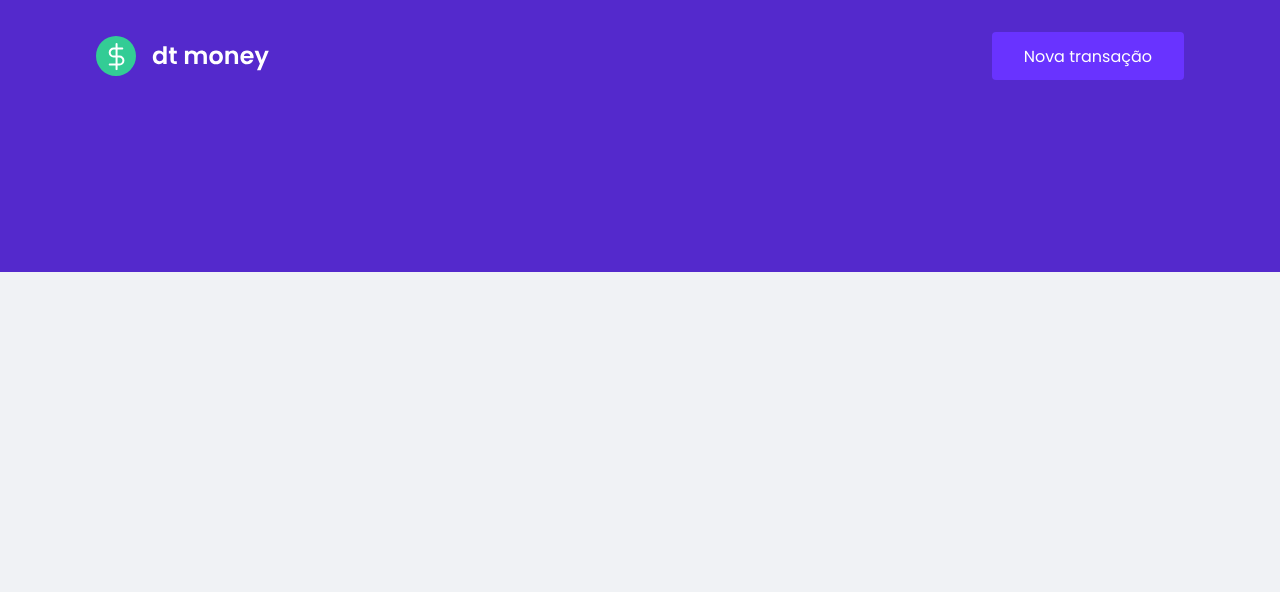
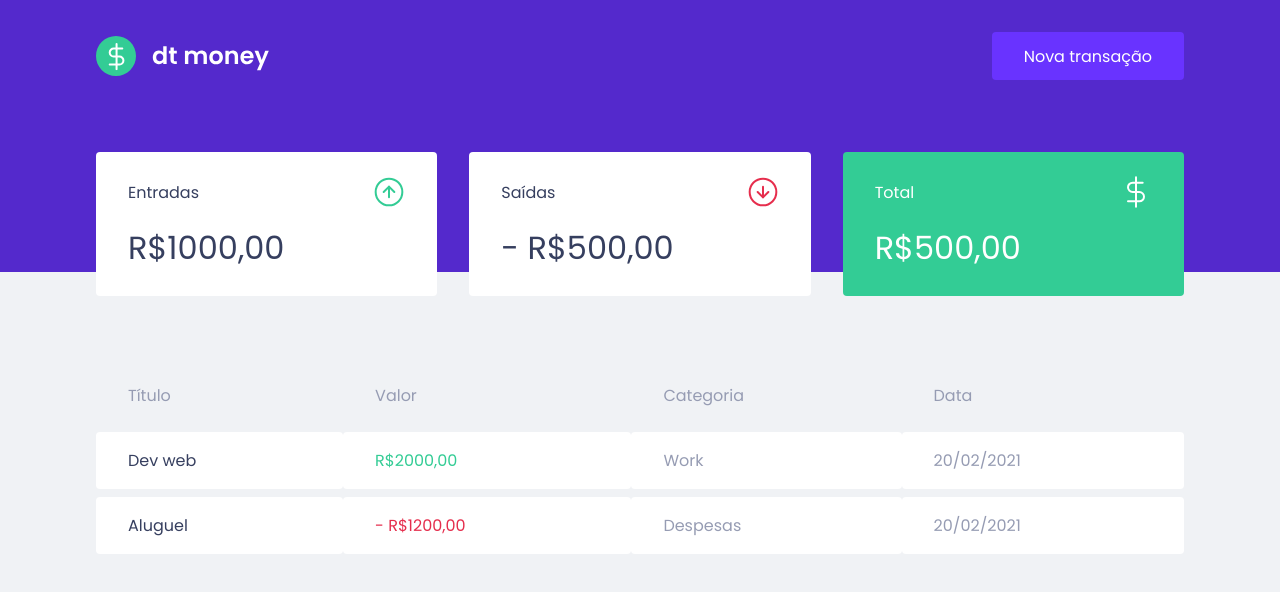
Before and after one commit to Gabriel-Valin/dt-money, a React (Vite) app: page / in a window 1280 px wide. Shown: the top 592 px of the page. Built offline with nearby package versions, Linux system fonts and the light colour scheme.

Commit message:
feat: finish start visual of app

```diff
--- a/src/App.tsx
+++ b/src/App.tsx
@@ -1,3 +1,4 @@
+import { Dashboard } from "./components/Dashboard";
 import { Header } from "./components/Header";
 import { GlobalStyle } from "./styles/global";
 
@@ -5,6 +6,7 @@
   return (
     <>
       <Header />
+      <Dashboard />
       <GlobalStyle />
     </>
   )
--- /dev/null
+++ b/src/components/Dashboard/index.tsx
@@ -0,0 +1,12 @@
+import { Summary } from "../Summary"
+import { TransactionTable } from "../TransactionsTable"
+import { Container } from "./styles"
+
+export const Dashboard = () => {
+    return (
+        <Container>
+            <Summary />
+            <TransactionTable />
+        </Container>
+    )
+}
--- /dev/null
+++ b/src/components/Dashboard/styles.ts
@@ -0,0 +1,7 @@
+import styled from "styled-components";
+
+export const Container = styled.header`
+    max-width: 1120px;
+    margin: 0 auto;
+    padding: 2.5rem 1rem;
+`
--- /dev/null
+++ b/src/components/Summary/index.tsx
@@ -0,0 +1,32 @@
+import { Container } from "./styles"
+import incomeImg from '../../assets/income.svg'
+import outcomeImg from '../../assets/outcome.svg'
+import totalImg from '../../assets/total.svg'
+
+export const Summary = () => {
+    return (
+        <Container>
+            <div>
+                <header>
+                    <p>Entradas</p>
+                    <img src={incomeImg} alt="Entradas" />
+                </header>
+                <strong>R$1000,00</strong>
+            </div>
+            <div>
+                <header>
+                    <p>Saídas</p>
+                    <img src={outcomeImg} alt="Saídas" />
+                </header>
+                <strong>- R$500,00</strong>
+            </div>
+            <div className='total'>
+                <header>
+                    <p>Total</p>
+                    <img src={totalImg} alt="Total" />
+                </header>
+                <strong>R$500,00</strong>
+            </div>
+        </Container>
+    )
+}
--- /dev/null
+++ b/src/components/Summary/styles.ts
@@ -0,0 +1,35 @@
+import styled from "styled-components";
+
+export const Container = styled.div`
+    display: grid;
+    grid-template-columns: repeat(3, 1fr);
+    gap: 2rem;
+    margin-top: -10rem;
+
+    div {
+        background: var(--shape);
+        padding: 1.5rem 2rem;
+        border-radius: 0.25rem;
+        color: var(--text-title);
+
+
+        header {
+            display: flex;
+            align-items: center;
+            justify-content: space-between;
+        }
+
+        strong {
+            display: block;
+            margin-top: 1rem;
+            font-size: 2rem;
+            font-weight: 500;
+            line-height: 3rem;
+        }
+
+        &.total {
+            background: var(--green);
+            color: #fff;
+        }
+    }
+`
--- /dev/null
+++ b/src/components/TransactionsTable/index.tsx
@@ -0,0 +1,33 @@
+import { Container } from "./styles"
+
+export const TransactionTable = () => {
+    return (
+        <Container>
+            <table>
+                <thead>
+                    <tr>
+                        <th>Título</th>
+                        <th>Valor</th>
+                        <th>Categoria</th>
+                        <th>Data</th>
+                    </tr>
+                </thead>
+
+                <tbody>
+                    <tr>
+                        <td>Dev web</td>
+                        <td className='deposit'>R$2000,00</td>
+                        <td>Work</td>
+                        <td>20/02/2021</td>
+                    </tr>
+                    <tr>
+                        <td>Aluguel</td>
+                        <td className='withdraw'>- R$1200,00</td>
+                        <td>Despesas</td>
+                        <td>20/02/2021</td>
+                    </tr>
+                </tbody>
+            </table>
+        </Container>
+    )
+}
--- /dev/null
+++ b/src/components/TransactionsTable/styles.ts
@@ -0,0 +1,38 @@
+import styled from "styled-components";
+
+export const Container = styled.div`
+    margin-top: 4rem;
+
+    table {
+        width: 100%;
+        border-spacing: 0 .5rem;
+
+        th {
+            color: var(--text-body);
+            font-weight: 400;
+            padding: 1rem 2rem;
+            text-align: left;
+            line-height: 1.5rem;
+        }
+
+        td {
+            padding: 1rem 2rem;
+            border: 0;
+            background: var(--shape);
+            color: var(--text-body);
+            border-radius: 0.25rem;
+
+            &:first-child {
+                color: var(--text-title);
+            }
+
+            &.deposit {
+                color: var(--green)
+            }
+
+            &.withdraw {
+                color: var(--red)
+            }
+        }
+    }
+`
--- a/src/styles/global.ts
+++ b/src/styles/global.ts
@@ -5,6 +5,7 @@
         --background: #f0f2f5;
         --red: #e52e4d;
         --blue: #5429cc;
+        --green: #33cc95;
 
         --blue-light: #6933ff;
 
```
